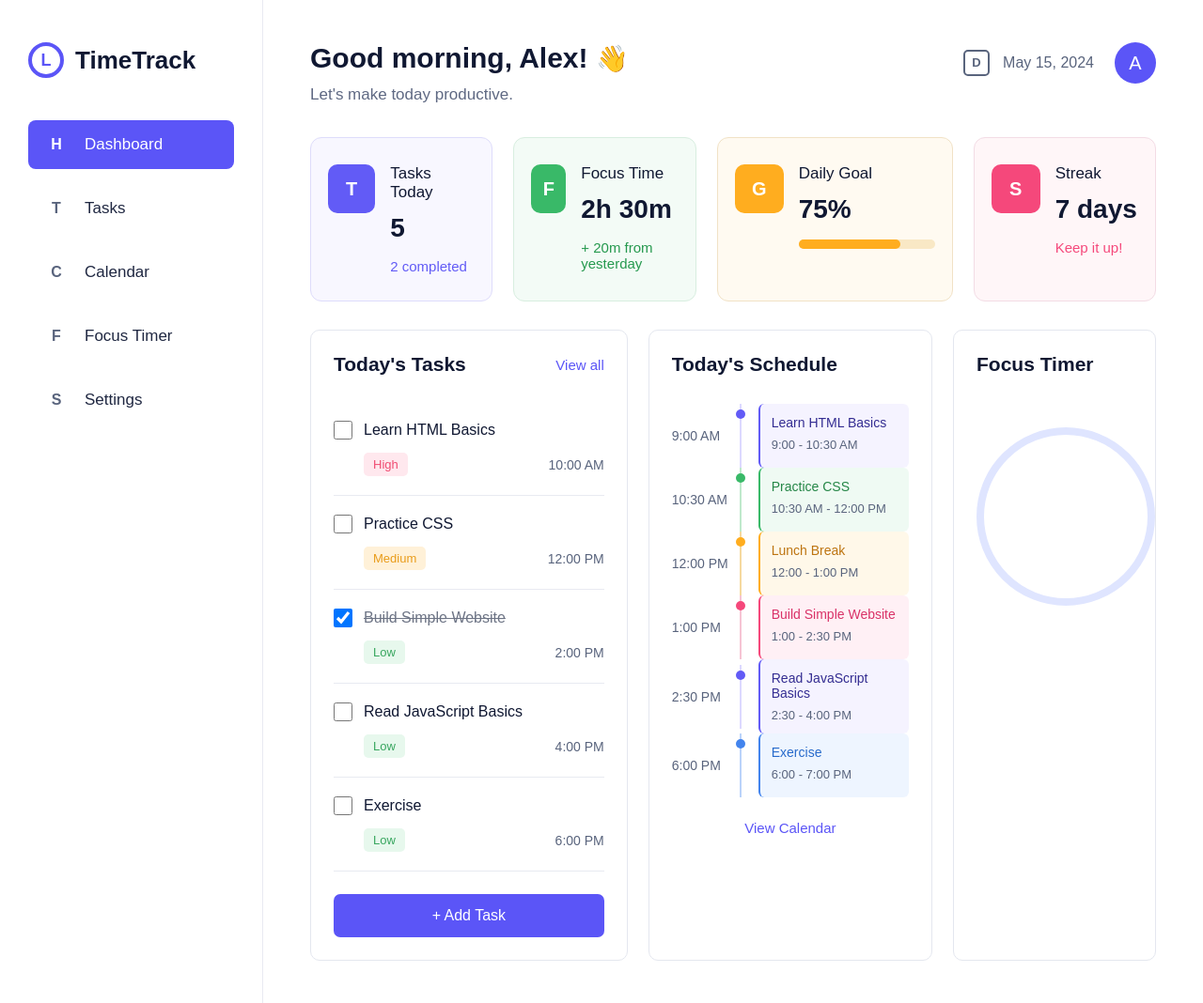
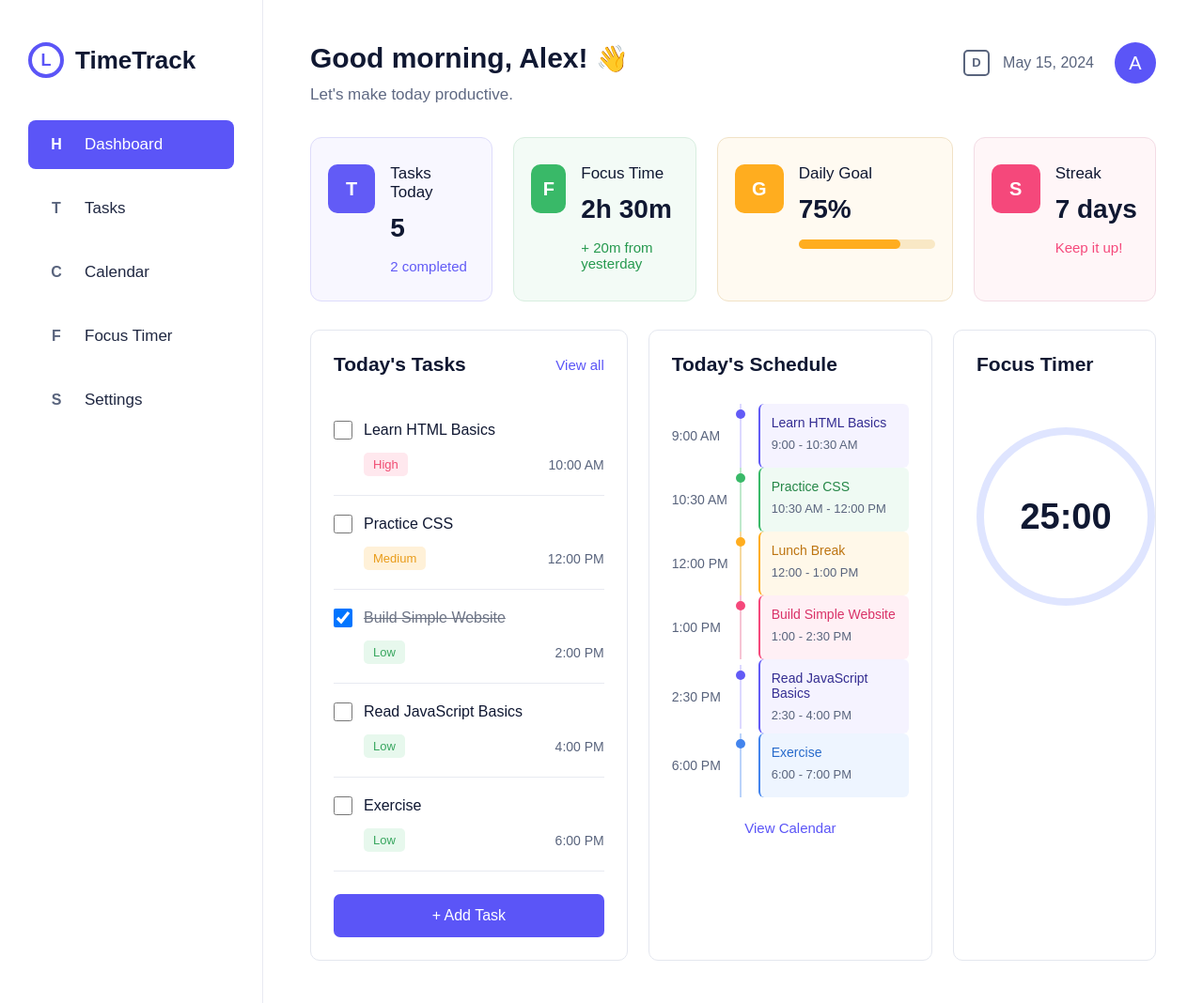
Before and after one commit to peterygalaxy-arch/Time-Management, a Flask app: page / in a window 1280 px wide. Shown: the whole page at 94% size. Run offline with Flask 3, Linux system fonts and the light colour scheme.

Commit message:
add the timer number

```diff
--- a/static/style.css
+++ b/static/style.css
@@ -521,9 +521,18 @@ body {
 }
 
 .timer-circle {
+    display: flex;
+    align-items: center;
+    justify-content: center;
     width: 190px;
     height: 190px;
     margin: 55px auto 0 auto;
     border: 8px solid #dfe5ff;
     border-radius: 50%;
 }
+
+.timer-number {
+    margin: 0;
+    font-size: 38px;
+    font-weight: bold;
+}
--- a/templates/index.html
+++ b/templates/index.html
@@ -262,7 +262,9 @@
                 <div class="timer-panel">
                     <h3>Focus Timer</h3>
 
-                    <div class="timer-circle"></div>
+                    <div class="timer-circle">
+                        <p class="timer-number">25:00</p>
+                    </div>
                 </div>
             </div>
         </div>
```
